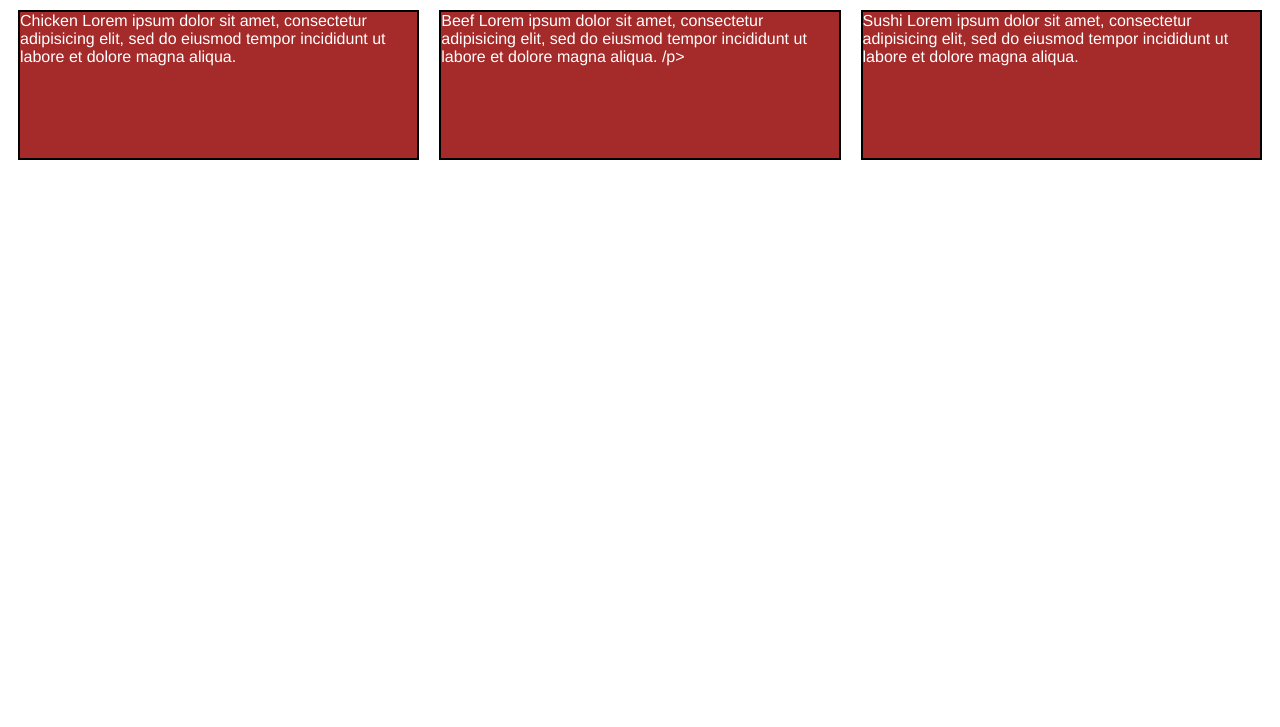
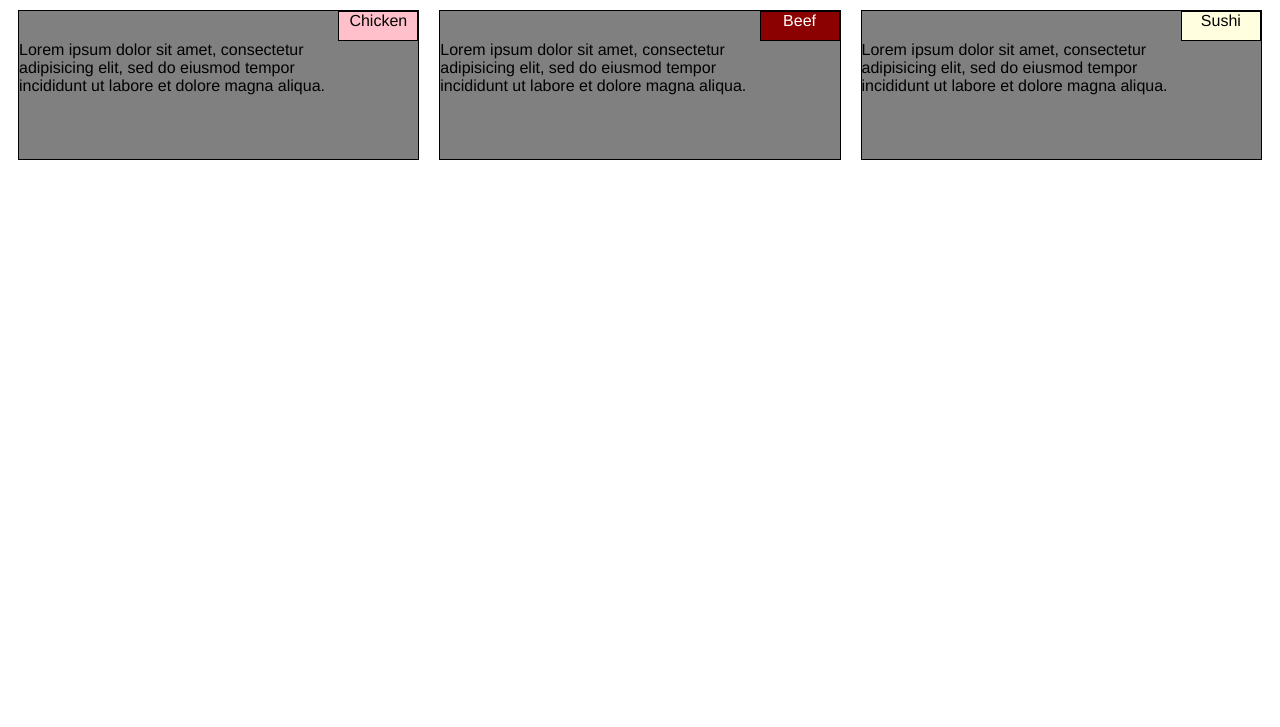
Before and after one commit to gihonglee/module2-solution, a plain HTML site: page index.html in a window 1280 px wide. Shown: the part 73-800 px from the top of the page. Drawn offline with Linux system fonts and the light colour scheme.

Commit message:
module 2 submission

```diff
--- a/css/style.css
+++ b/css/style.css
@@ -8,18 +8,70 @@ h1 {
 }
 
 p {
-	border: 2px solid black;
-	background-color: #A52A2A;
+	border: 1px solid black;
+	background-color: gray;
 	height: 150px;
-	margin-right: auto;
-	margin-left: auto;
 	font-family: Helvetica;
-	color :white
+	color :black
 }
 
 #p1, #p2, #p3{
   margin : 10px
 }
+
+#p1-1, #p2-2, #p3-3 {
+  position: relative;
+  top: 30px;
+
+}
+
+#t1 {
+border: 1px solid black;
+background-color: pink;
+height: 30px;
+width: 80px;
+text-align: center;
+position: relative;
+float : right;
+}
+
+#t2 {
+border: 1px solid black;
+background-color: darkred;
+height: 30px;
+width: 80px;
+text-align: center;
+position: relative;
+float : right;
+color: white;
+}
+
+#t3 {
+border: 1px solid black;
+background-color: lightyellow;
+height: 30px;
+width: 80px;
+text-align: center;
+position: relative;
+float : right;
+}
+
+/*#t2 {
+position: relative;
+border: 2px solid black;
+background-color: red;
+color : white;
+left: 65px;
+}
+
+#t3 {
+position: relative;
+border: 2px solid black;
+background-color: yellow;
+left: 65px;
+}*/
+
+
 
 
 
--- a/index.html
+++ b/index.html
@@ -11,15 +11,44 @@ initial-scale = 1"> -->
 <h1>Our Menu</h1>
 
 <div class = "row">
-	<div class = "col-lg-4 col-md-6"><p id = "p1">Chicken
-	Lorem ipsum dolor sit amet, consectetur adipisicing elit, sed do eiusmod
-	tempor incididunt ut labore et dolore magna aliqua.
-	</p></div>
-	<div class = "col-lg-4 col-md-6"><p id = "p2">Beef
-	Lorem ipsum dolor sit amet, consectetur adipisicing elit, sed do eiusmod
-	tempor incididunt ut labore et dolore magna aliqua. /p></div>
-	<div class = "col-lg-4 col-md-12"><p id = "p3">Sushi
-	Lorem ipsum dolor sit amet, consectetur adipisicing elit, sed do eiusmod
-	tempor incididunt ut labore et dolore magna aliqua. </p></div>
+	<div class = "col-lg-4 col-md-6">
+
+	<p id = "p1">
+	<span id = "t1">Chicken
+	</span>
+	<span id = "p1-1">
+		Lorem ipsum dolor sit amet, consectetur adipisicing elit, sed do eiusmod
+		tempor incididunt ut labore et dolore magna aliqua.
+	</span>
+	</p>
+
+	</div>
+
+	<div class = "col-lg-4 col-md-6">
+
+	<p id = "p2">
+	<span id = "t2">Beef
+	</span>
+	<span id = "p2-2">
+		Lorem ipsum dolor sit amet, consectetur adipisicing elit, sed do eiusmod
+		tempor incididunt ut labore et dolore magna aliqua.
+	</span>
+	</p>
+
+	</div>
+
+
+	<div class = "col-lg-4 col-md-12">
+
+	<p id = "p3">
+	<span id = "t3">Sushi
+	</span>
+	<span id = "p3-3">
+		Lorem ipsum dolor sit amet, consectetur adipisicing elit, sed do eiusmod
+		tempor incididunt ut labore et dolore magna aliqua.
+	</span>
+	</p>
+
+	</div>
 </body>
 </html>
```
